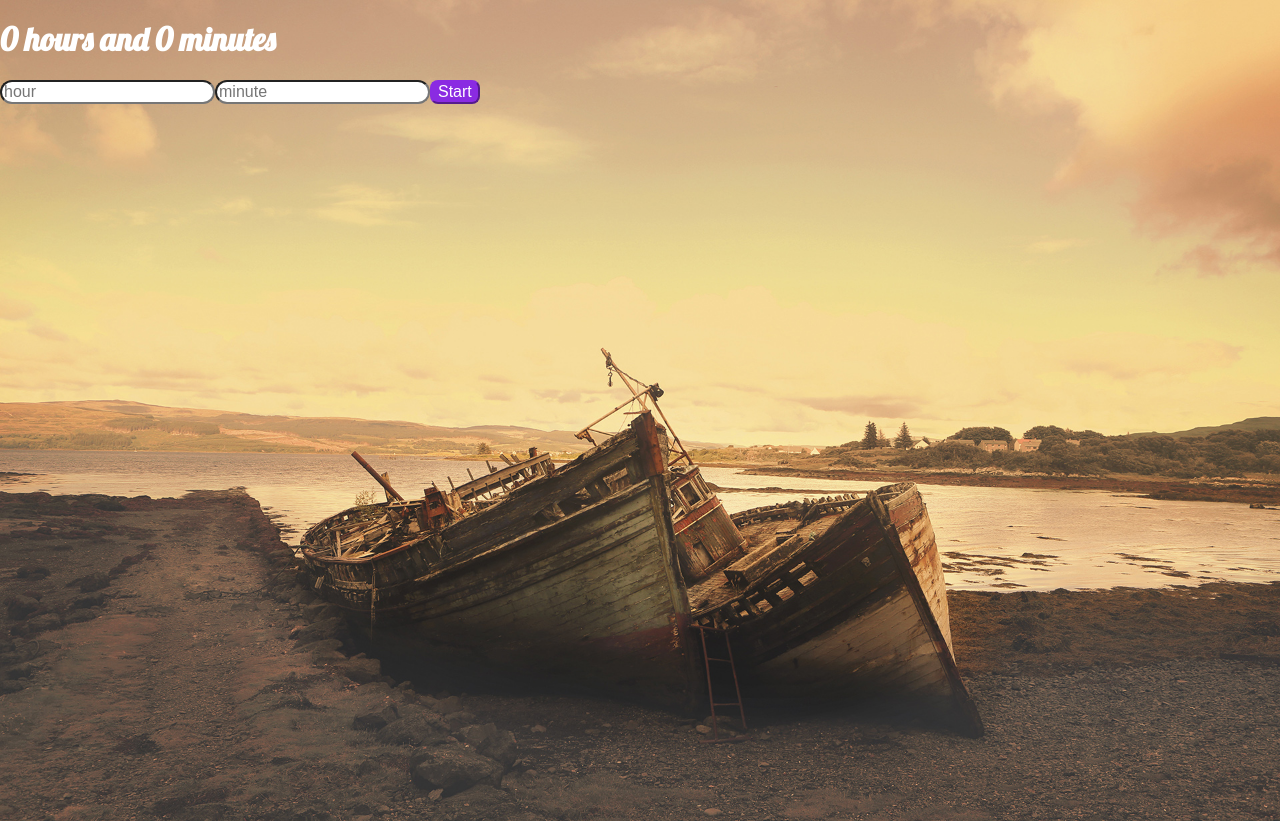
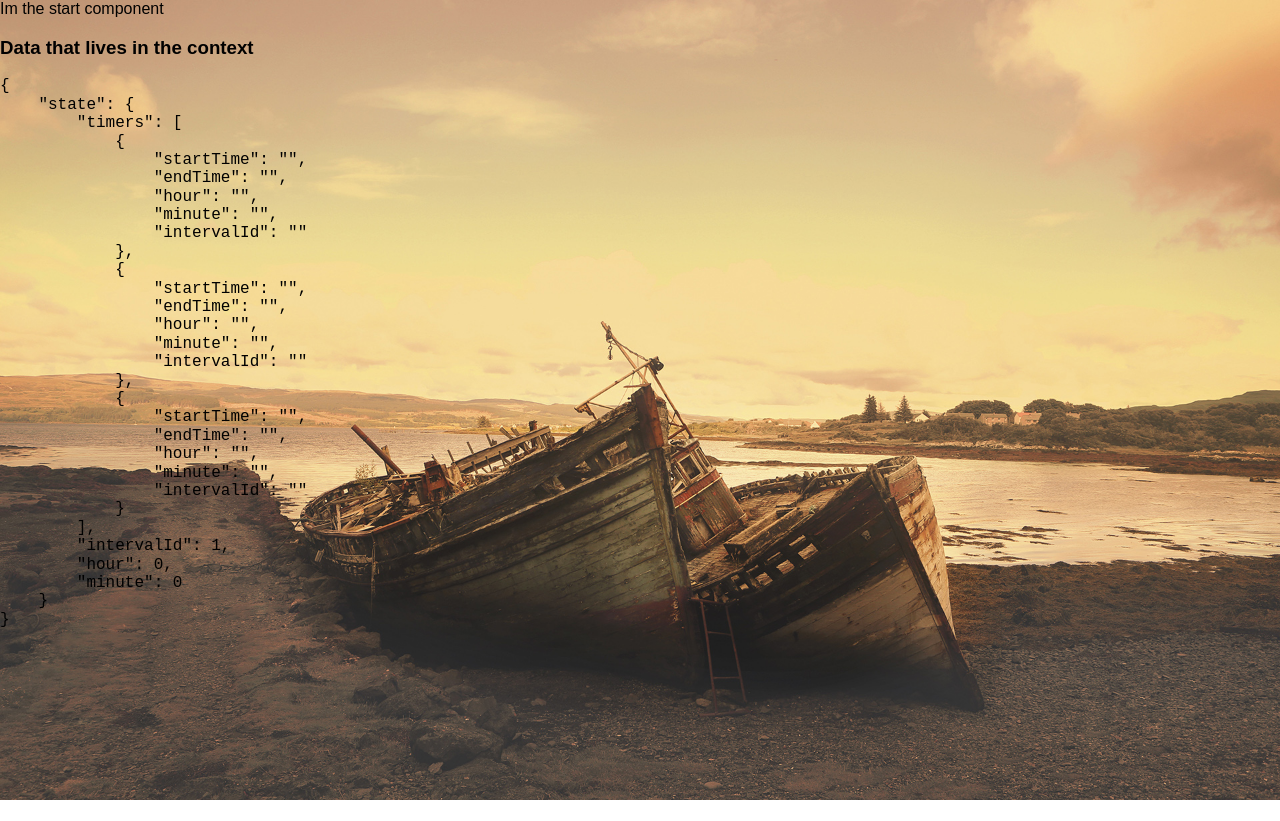
Before and after one commit to carsva/counterapp, a React (Create React App) app: page / in a window 1280 px wide. After the commit the page ends 800 px from the top, so only its background shows below. Built offline with nearby package versions, Linux system fonts and the light colour scheme; a web font is replaced by a local one.

Commit message:
Added new page and router settings

```diff
--- a/src/App.js
+++ b/src/App.js
@@ -3,6 +3,9 @@ import './App.css';
 import { BrowserRouter as Router, Route, Switch } from 'react-router-dom';
 import { AppProvider } from './AppContext';
 import Home from './pages/Home';
+import Start from './pages/Start';
+
+
 
 class App extends Component {
   render() {
@@ -10,7 +13,9 @@ class App extends Component {
       <AppProvider>
         <Router>
               <Switch>
-                <Route path="/" exact component={Home} />
+                <Route path="/" exact component={Start}/>
+                <Route path="/home" exact component={Home}/>
+
               </Switch>
         </Router>
       </AppProvider>
--- a/src/AppContext.js
+++ b/src/AppContext.js
@@ -27,12 +27,29 @@ export const AppContext = React.createContext('counter');
 
 export class AppProvider extends React.Component {
   state = {
-    startTime: "",
-    endTime: "",
-    hour: "",
-    minute: "",
-    intervalId: "",
-    abro: 0,
+    timers: [
+      {
+        startTime: "",
+        endTime: "",
+        hour: "",
+        minute: "",
+        intervalId: ""
+      },
+      {
+        startTime: "",
+        endTime: "",
+        hour: "",
+        minute: "",
+        intervalId: ""
+      },
+      {
+        startTime: "",
+        endTime: "",
+        hour: "",
+        minute: "",
+        intervalId: ""
+      },
+    ]
   };
 
   test = values => {
--- /dev/null
+++ b/src/pages/Start.js
@@ -0,0 +1,24 @@
+import React, { Component } from 'react';
+import { AppConsumer } from '../AppContext';
+import Clock from './../components/Clock';
+
+class Start extends Component {
+
+  render() {
+    return (
+      <AppConsumer>
+        {context => (
+          <div>
+              <div>Im the start component</div>
+          <div>
+                <h3>Data that lives in the context</h3>
+                <pre>{JSON.stringify(context, null, 4)}</pre>
+              </div>
+          </div>
+        )}
+      </AppConsumer>
+    );
+  }
+}
+
+export default Start;
```
